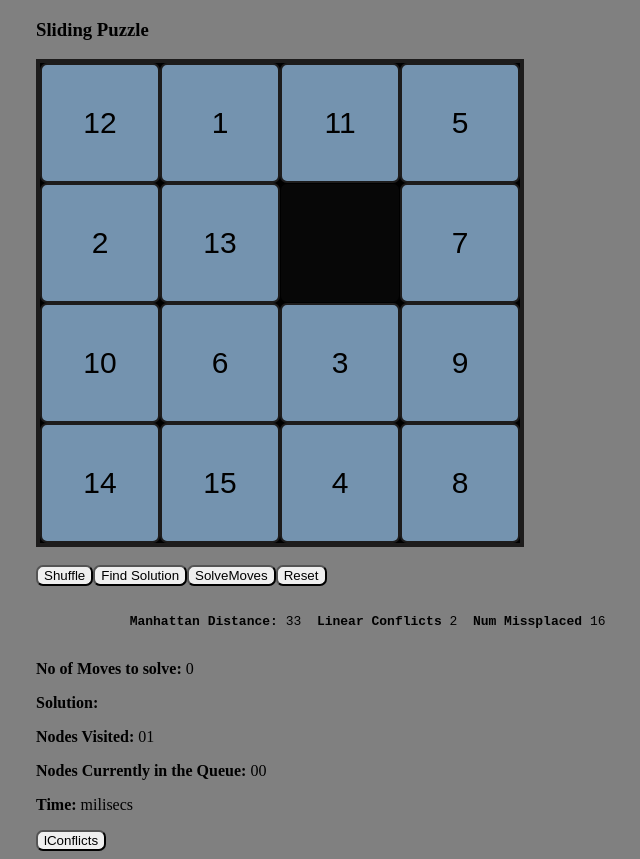
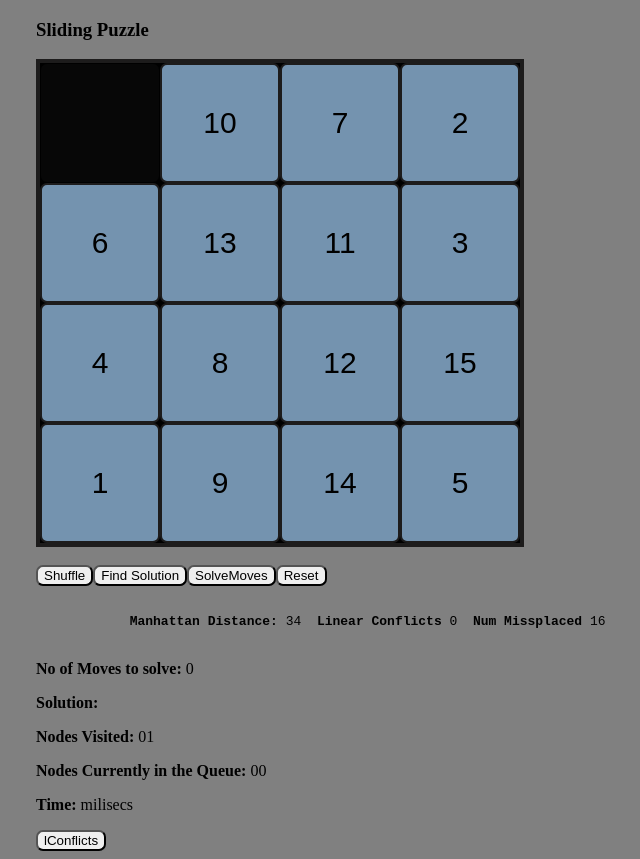
Before and after one commit to traseta01/spuzzlesolver, an Angular app: page / in a window 1280 px wide. Shown: the whole page, without its empty margins (72-712 px from the left). Built offline with nearby package versions, Linux system fonts and the light colour scheme.

Commit message:
Add css based on puzzle size

```diff
--- a/src/app/puzzle/puzzle.component.html
+++ b/src/app/puzzle/puzzle.component.html
@@ -1,7 +1,9 @@
 <h3 style="margin-left: 100px;">Sliding Puzzle</h3>
-<main>
-    <button *ngFor="let i of board" (click)="clickFunction(i)" [ngClass]="'board'"
-        [class.board-special]="i===this.bsize*this.bsize">{{i |
+<!-- <main style="grid-template-columns: 120px 120px 120px 120px;"> -->
+<main [ngStyle]="{'grid-template-columns': this.bsize === 4 ? '120px 120px 120px 120px' : '150px 150px 150px', 'width' : this.bsize === 4 ? '480px' : '450px'}">
+    <button *ngFor="let i of board" (click)="clickFunction(i)" [ngClass]="this.bsize==3 ? 'board3' : 'board4'"
+        [class.board-special3]="i===this.bsize*this.bsize && this.bsize===3"
+        [class.board-special4]="i===this.bsize*this.bsize && this.bsize===4">{{i |
         notnine : this.bsize}}</button>
 </main>
 <div style="margin-left: 100px;">
--- a/src/app/puzzle/puzzle.component.scss
+++ b/src/app/puzzle/puzzle.component.scss
@@ -1,7 +1,7 @@
 main {
     display: grid;
-    // grid-template-columns: 150px 150px 150px;
-    grid-template-columns: 120px 120px 120px 120px ;
+    grid-template-columns: 150px 150px 150px;
+    // grid-template-columns: 120px 120px 120px 120px ;
     grid-gap: 0px;
     border: 4px rgb(29, 28, 28) solid;
     // width: 450px;
@@ -10,7 +10,15 @@ main {
     margin-left: 100px;
 }
 
-.board {
+.board3 {
+    // border: 1px gray solid;
+    border: 2px rgb(29, 28, 28) solid;
+    height: 150px;
+    background-color: rgb(116, 147, 175);
+    font-size: 30px;
+}
+
+.board4 {
     // border: 1px gray solid;
     border: 2px rgb(29, 28, 28) solid;
     height: 120px;
@@ -18,7 +26,16 @@ main {
     font-size: 30px;
 }
 
-.board-special {
+.board-special3 {
+    // border: 1px gray solid;
+    border: 1px black solid;
+    // background-color: rgb(223, 223, 188);
+    background-color: rgb(7, 7, 7);
+    height: 150px;
+    font-size: 30px;
+}
+
+.board-special4 {
     // border: 1px gray solid;
     border: 1px black solid;
     // background-color: rgb(223, 223, 188);
--- a/src/app/puzzle/puzzle.component.ts
+++ b/src/app/puzzle/puzzle.component.ts
@@ -9,8 +9,8 @@ import { MyNode, PriorityQueue, PriorityQueue1 } from '../utils/node';
 export class PuzzleComponent implements OnInit {
 
   // board size
-  // bsize = 4
   bsize = 4
+  // bsize = 3
 
   nizCounter = []
 
@@ -18,23 +18,25 @@ export class PuzzleComponent implements OnInit {
   // board = [6, 4, 7, 8, 5, 9, 3, 2, 1];
   // board = [8, 6, 7, 2, 5, 4, 3, 9, 1];
 
+  // 'unsolvable' configuration 3x3
+  // board = [6, 4, 2, 8, 3, 5, 1, 7, 9];
+
   // main board
   // board = this.setBoard(this.bsize);
   // hardest configuration to solve 4x4
   // board = [15, 14, 8, 12, 10, 11, 9, 13, 2, 6, 5, 1, 3, 7, 4, 16]
 
-  // easier to solve configurations
+  // easier to solve configurations 4x4
   // board = [4, 10, 2, 8, 1, 6, 11, 7, 5, 12, 16, 3, 14, 9, 15, 13]
-  // board = [16, 10, 7, 2, 6, 13, 11, 3, 4, 8, 12, 15, 1, 9, 14, 5]
+  board = [16, 10, 7, 2, 6, 13, 11, 3, 4, 8, 12, 15, 1, 9, 14, 5]
   // board = [1, 6, 12, 10, 7, 4, 3, 13, 15, 14, 5, 2, 8, 9, 16, 11]
   // board = [7, 10, 5, 8, 1, 4, 15, 12, 6, 11, 14, 2, 9, 3, 16, 13]
   // board = [1, 10,  16, 2, 3, 7, 13, 6, 9, 14, 8, 12, 4, 15, 5, 11]
-  board = [12, 1, 11, 5, 2, 13, 16, 7, 10, 6, 3, 9, 14, 15, 4, 8]
+
+  // board = [12, 1, 11, 5, 2, 13, 16, 7, 10, 6, 3, 9, 14, 15, 4, 8]
 
   timeTotal: any;
 
-  // 'unsolvable' configuration 3x3
-  // board = [6, 4, 2, 8, 3, 5, 1, 7, 9];
 
   // array of possible indexes on the board to move to
   currentMoves = [-1, -1, -1, -1]
@@ -196,9 +198,10 @@ export class PuzzleComponent implements OnInit {
         // check if this configuration was already visited
         let yap = this.visitedConf.get(this.arrayToStr(pompotezniz));
 
-        // if (yap === undefined || yap - node.FVALUE < 1 ) {
-        // if (yap === undefined || yap <= node.FVALUE ) {
-        if (yap === undefined) {
+        if (yap === undefined ) {
+        // if (yap === undefined || nivo + this.mdSum(pompotezniz) + this.linearConflicts(pompotezniz)*2 < node.FVALUE ) {
+        // if (yap === undefined || yap < nivo + this.mdSum(pompotezniz) + this.getMisplacedNum(pompotezniz) / 2) {
+        // if (yap === undefined || yap < nivo + this.mdSum(pompotezniz) + this.getMisplacedNum(pompotezniz) / 2) {
 
           let niz: number[] = [];
           niz = [...node.nodepath];
@@ -206,8 +209,8 @@ export class PuzzleComponent implements OnInit {
 
           // let tmpNode = new MyNode(this.makeAmove(node.mcVal, i), [], nivo + this.mdSum(pompotezniz), niz);
           // let tmpNode = new MyNode(this.makeAmove(node.mcVal, i), [], nivo + this.mdSum(pompotezniz) + this.getMisplacedNum(pompotezniz), niz);
-          let tmpNode = new MyNode(this.makeAmove(node.mcVal, i), [], nivo + this.mdSum(pompotezniz) + this.getMisplacedNum(pompotezniz) / 2, niz);
-          // let tmpNode = new MyNode(this.makeAmove(node.mcVal, i), [], nivo + this.mdSum(pompotezniz) + this.linearConflicts(pompotezniz)*2, niz);
+          // let tmpNode = new MyNode(this.makeAmove(node.mcVal, i), [], nivo + this.mdSum(pompotezniz) + this.getMisplacedNum(pompotezniz) / 2, niz);
+          let tmpNode = new MyNode(this.makeAmove(node.mcVal, i), [], nivo + this.mdSum(pompotezniz) + this.linearConflicts(pompotezniz)*2, niz);
           // let tmpNode = new MyNode(this.makeAmove(node.mcVal, i), [], nivo + this.linearConflicts(pompotezniz)*2, niz);
           // let tmpNode = new MyNode(this.makeAmove(node.mcVal, i), [], nivo + this.mdSum(pompotezniz) + this.linearConflicts(pompotezniz) + this.getMisplacedNum(pompotezniz)/2, niz);
 
@@ -460,7 +463,7 @@ export class PuzzleComponent implements OnInit {
     // console.log("Index CURR: ", indexCurr);
     // console.log("Index PROPER: ", indexProper);
 
-    return Math.abs(Math.floor(indexCurr / size) - Math.floor(indexProper / size)) + Math.abs(indexCurr % this.bsize - indexProper % this.bsize);
+    return Math.abs(Math.floor(indexCurr / size) - Math.floor(indexProper / size)) + Math.abs(indexCurr % size - indexProper % size);
   }
 
   // get sum of manhattan distances for a configuration passed in
```
